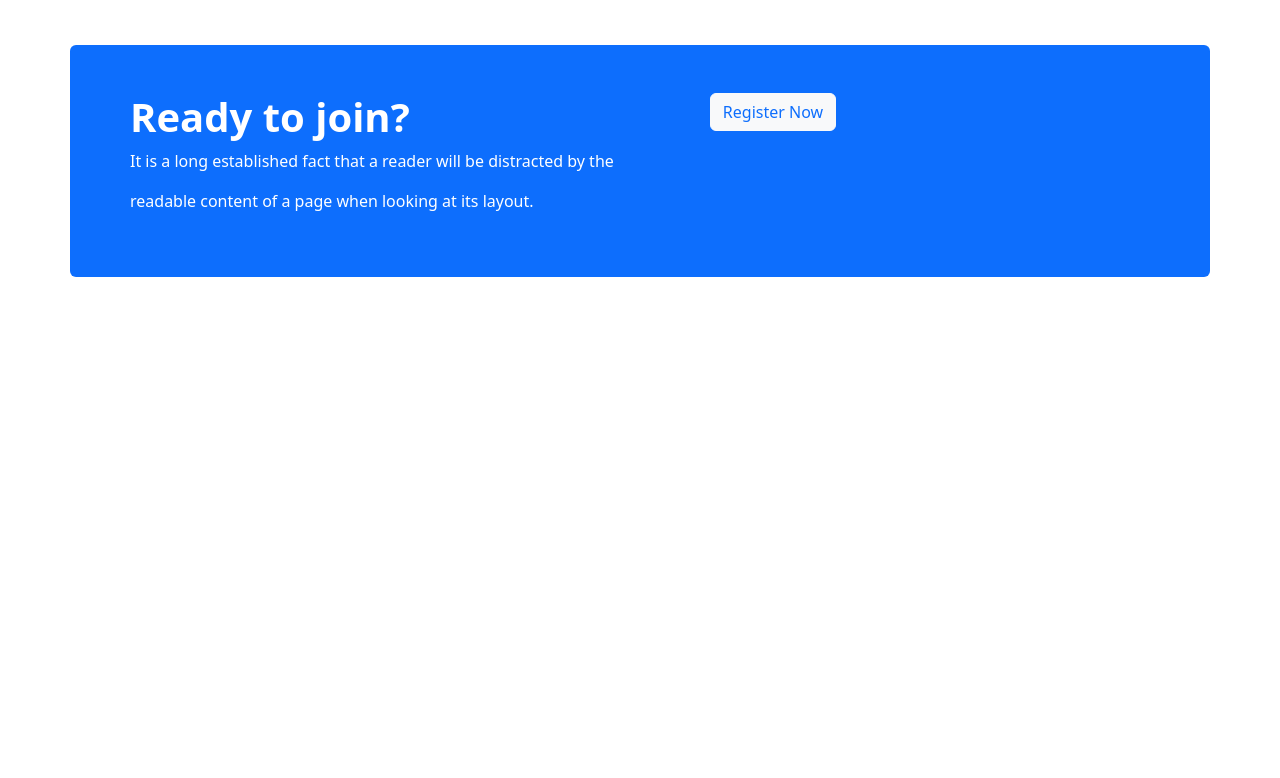
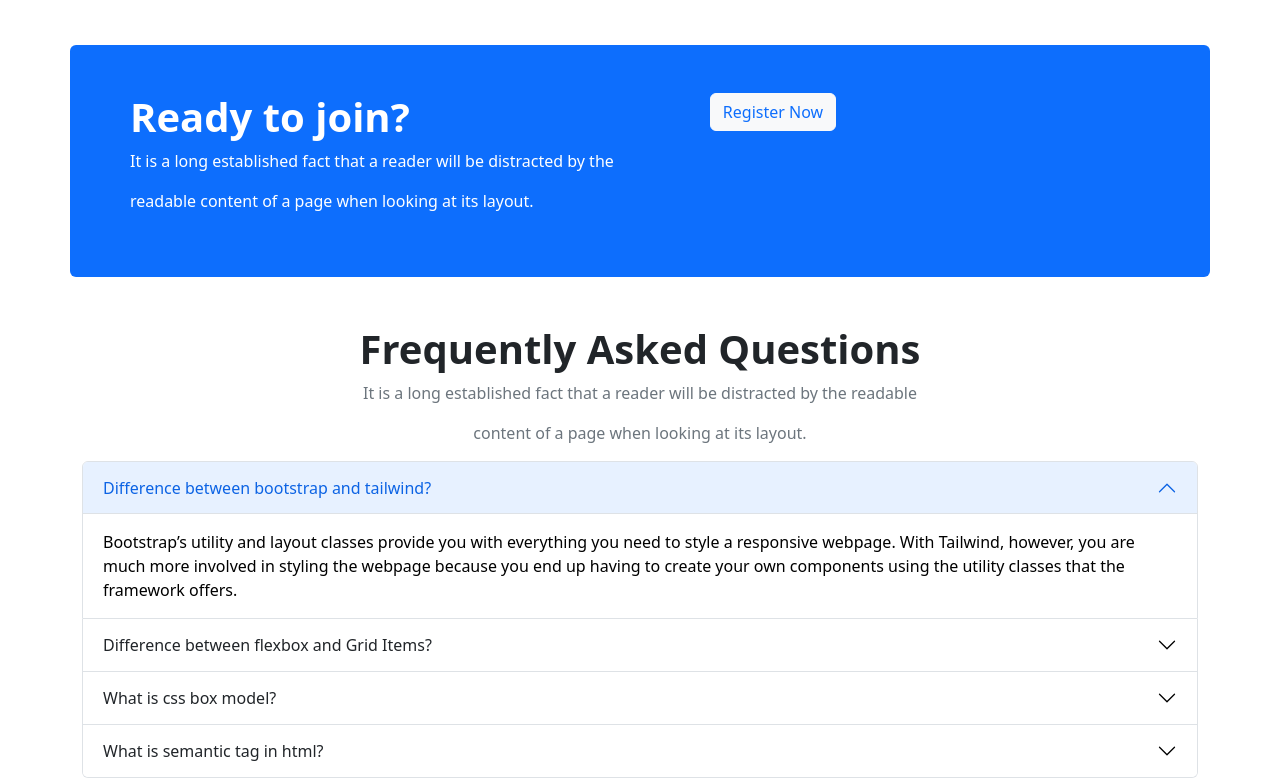
Before and after one commit to MazharulUtsho/edu-paradise, a plain HTML site: page index.html in a window 1280 px wide. Shown: the part 1649-2427 px from the top of the page. Before the commit the page ends 1926 px from the top, so only its background shows below. Drawn offline with nearby package versions, Linux system fonts and the light colour scheme.

Commit message:
frequently ask question

```diff
--- a/index.html
+++ b/index.html
@@ -275,6 +275,88 @@
             </div>
         </section>
         <!-- form section end -->
+        <!-- frequently ask question section start -->
+        <section class="container mt-5">
+            <h1 class="text-center fs-1 fw-bolder">Frequently Asked Questions</h1>
+
+            <p class="text-center text-secondary">It is a long established fact that a reader will be distracted by the
+                readable</p>
+            <p class="text-center text-secondary">content of a page when looking at its layout.</p>
+
+        </section>
+        <section class="container">
+            <div class="accordion" id="accordionPanelsStayOpenExample">
+                <div class="accordion-item">
+                    <h2 class="accordion-header" id="panelsStayOpen-headingOne">
+                        <button class="accordion-button" type="button" data-bs-toggle="collapse"
+                            data-bs-target="#panelsStayOpen-collapseOne" aria-expanded="true"
+                            aria-controls="panelsStayOpen-collapseOne">
+                            Difference between bootstrap and tailwind?
+                        </button>
+                    </h2>
+                    <div id="panelsStayOpen-collapseOne" class="accordion-collapse collapse show"
+                        aria-labelledby="panelsStayOpen-headingOne">
+                        <div class="accordion-body">
+                            Bootstrap’s utility and layout classes provide you with everything you need to style a
+                            responsive webpage. With Tailwind, however, you are much more involved in styling the
+                            webpage because you end up having to create your own components using the utility classes
+                            that the framework offers.
+                        </div>
+                    </div>
+                </div>
+                <div class="accordion-item">
+                    <h2 class="accordion-header" id="panelsStayOpen-headingTwo">
+                        <button class="accordion-button collapsed" type="button" data-bs-toggle="collapse"
+                            data-bs-target="#panelsStayOpen-collapseTwo" aria-expanded="false"
+                            aria-controls="panelsStayOpen-collapseTwo">
+                            Difference between flexbox and Grid Items?
+                        </button>
+                    </h2>
+                    <div id="panelsStayOpen-collapseTwo" class="accordion-collapse collapse"
+                        aria-labelledby="panelsStayOpen-headingTwo">
+                        <div class="accordion-body">
+                            The basic difference between CSS Grid Layout and CSS Flexbox Layout is that flexbox was
+                            designed for layout in one dimension - either a row or a column. Grid was designed for
+                            two-dimensional layout - rows, and columns at the same time.
+                        </div>
+                    </div>
+                </div>
+                <div class="accordion-item">
+                    <h2 class="accordion-header" id="panelsStayOpen-headingThree">
+                        <button class="accordion-button collapsed" type="button" data-bs-toggle="collapse"
+                            data-bs-target="#panelsStayOpen-collapseThree" aria-expanded="false"
+                            aria-controls="panelsStayOpen-collapseThree">
+                            What is css box model?
+                        </button>
+                    </h2>
+                    <div id="panelsStayOpen-collapseThree" class="accordion-collapse collapse"
+                        aria-labelledby="panelsStayOpen-headingThree">
+                        <div class="accordion-body">
+                            The CSS Box Model is used to create a definition for the way the HTML elements are organized
+                            on the screen. This approach accounts for options such as margins, padding, borders, and all
+                            the properties that manipulate them.
+                        </div>
+                    </div>
+                </div>
+                <div class="accordion-item">
+                    <h2 class="accordion-header" id="panelsStayOpen-headingFour">
+                        <button class="accordion-button collapsed" type="button" data-bs-toggle="collapse"
+                            data-bs-target="#panelsStayOpen-collapseFour" aria-expanded="false"
+                            aria-controls="panelsStayOpen-collapseThree">
+                            What is semantic tag in html?
+                        </button>
+                    </h2>
+                    <div id="panelsStayOpen-collapseFour" class="accordion-collapse collapse"
+                        aria-labelledby="panelsStayOpen-headingFour">
+                        <div class="accordion-body">
+                            Semantic HTML or semantic markup is HTML that introduces meaning to the web page rather than
+                            just presentation.
+                        </div>
+                    </div>
+                </div>
+            </div>
+        </section>
+        <!-- frequently ask question section end -->
     </main>
     <!-- main section end -->
 
```
